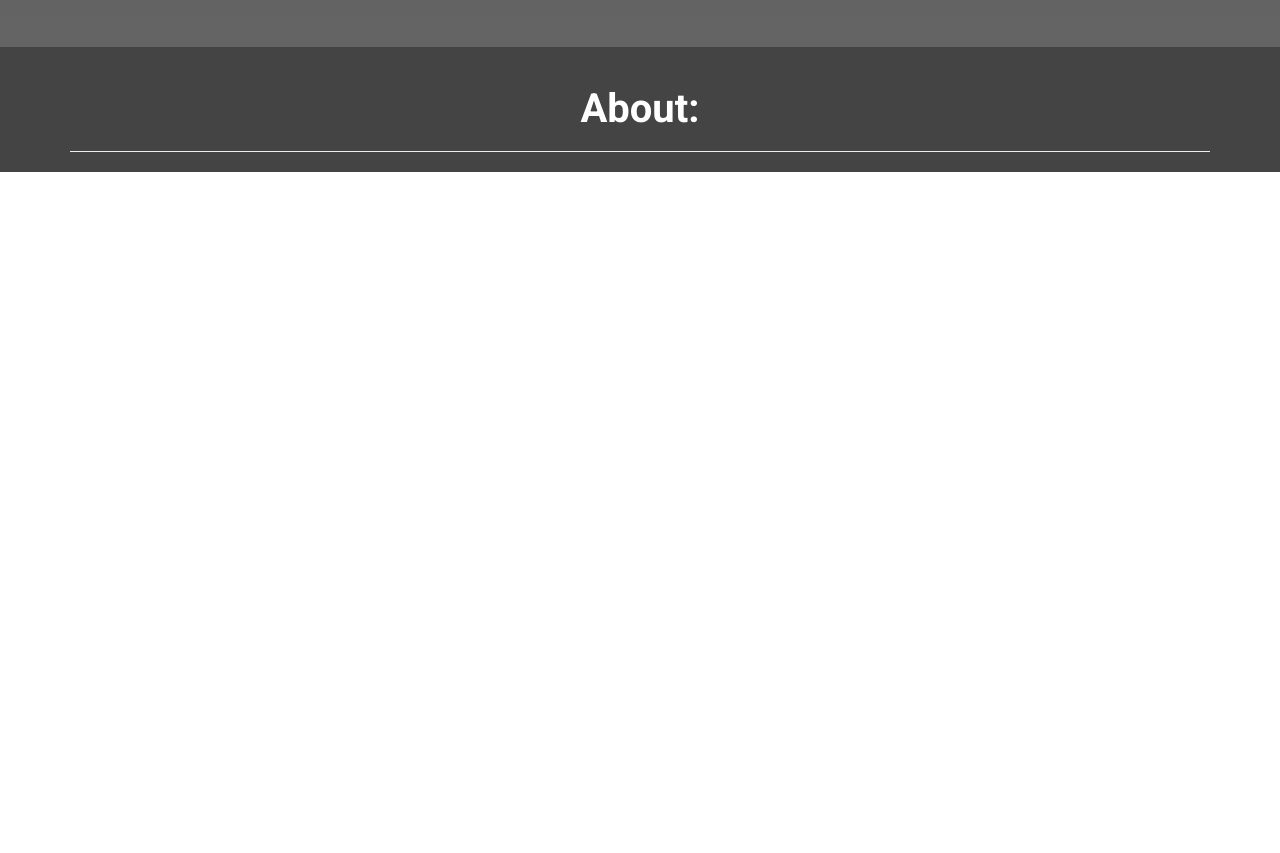
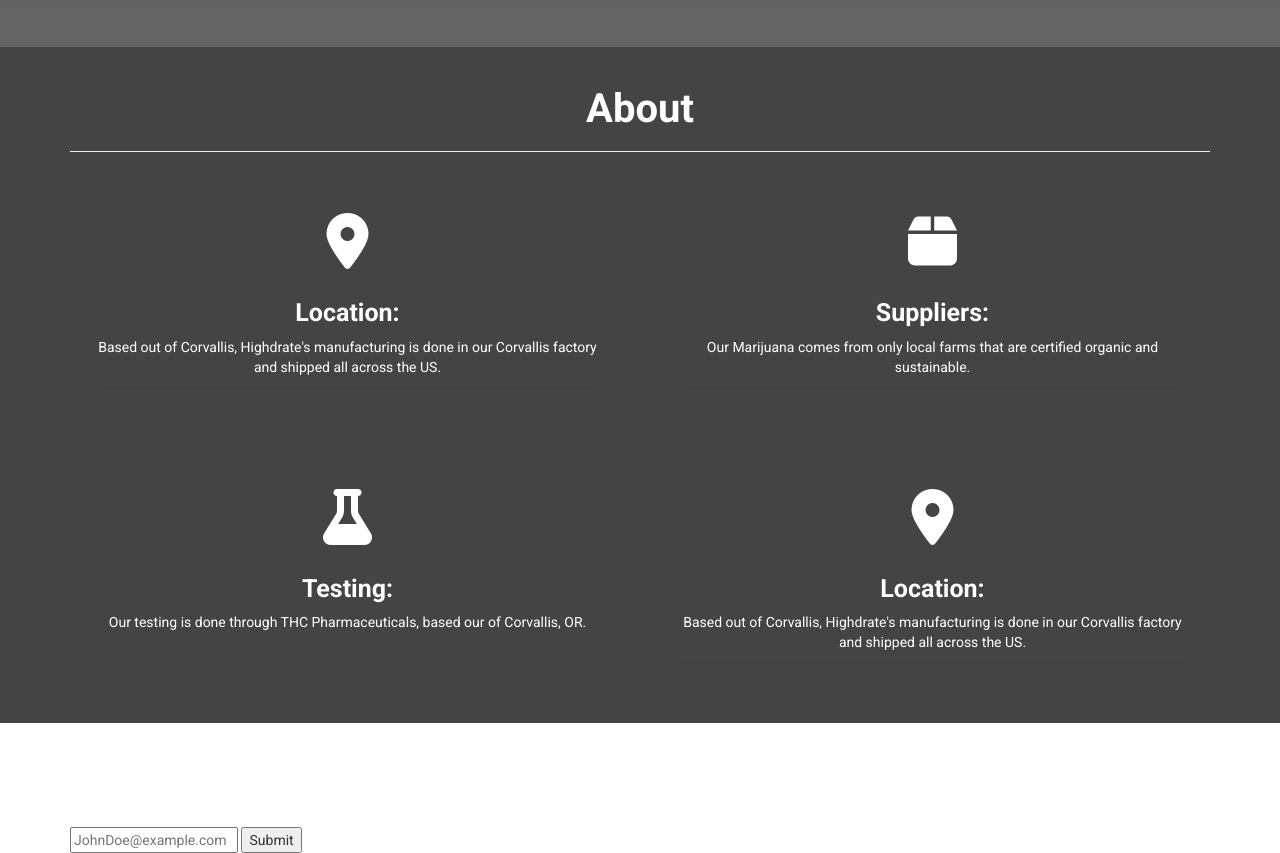
Before and after one commit to jamisoncozart/highdrate, a plain HTML site: page index.html in a window 1280 px wide. Shown: the part 1758-2611 px from the top of the page. Before the commit the page ends 1930 px from the top, so only its background shows below. Drawn offline with Linux system fonts and the light colour scheme.

Commit message:
Add about section and hover effects

```diff
--- a/css/styles.css
+++ b/css/styles.css
@@ -82,6 +82,18 @@
   color: #fff;
   border: 2px solid #fff;
   border-radius: 10px;
+  position: relative;
+  top: 0;
+  transition: top ease 0.1s;
+}
+
+.products-section .well:hover {
+  -webkit-box-shadow: 7px 7px 26px -4px rgba(0,0,0,0.75);
+  -moz-box-shadow: 7px 7px 26px -4px rgba(0,0,0,0.75);
+  box-shadow: 7px 7px 26px -4px rgba(0,0,0,0.75);
+  opacity: 0.8;
+  top: -10px;
+  transition: 0.1s;
 }
 
 .products-section .content {
@@ -98,4 +110,17 @@
 .about-section {
   text-align: center;
   background-color: #444;
+  color: #fff;
 }
+
+.about-section .panel {
+  background-color: #444;
+}
+
+.fas {
+  margin: 0 0 20px 0;
+}
+
+.about-section .col-lg-6{
+  padding: 40px;
+}
--- a/index.html
+++ b/index.html
@@ -1,11 +1,14 @@
 <!DOCTYPE html>
 <html>
+
 <head>
   <title>Highdrate</title>
   <link href="https://fonts.googleapis.com/css?family=Roboto:400,700&display=swap" rel="stylesheet">
+  <script src="https://kit.fontawesome.com/168ac3dde5.js" crossorigin="anonymous"></script>
   <link rel="stylesheet" href="css/bootstrap.css" type="text/css">
   <link rel="stylesheet" href="css/styles.css" type="text/css">
 </head>
+
 <body>
   <nav class="navbar navbar-fixed-top navbar-inverse">
     <div class="navbar-header">
@@ -25,7 +28,7 @@
   </div>
   <div class="products-section">
     <div class="container">
-        <h2>Products:</h2>
+      <h2>Products</h2>
       <hr>
       <div class="row">
         <div class="col-lg-4">
@@ -99,10 +102,52 @@
   </div>
   <div class="about-section">
     <div class="container">
-        <h2>About:</h2>
+      <h2>About</h2>
       <hr>
-
+      <div class="row">
+        <div class="col-lg-6">
+          <div class="panel">
+            <i class="fas fa-map-marker-alt fa-4x"></i>
+            <h3>Location:</h3>
+            <p>Based out of Corvallis, Highdrate's manufacturing is done in our Corvallis factory and shipped all across
+              the US.</p>
+          </div>
+        </div>
+        <div class="col-lg-6">
+          <div class="panel">
+            <i class="fas fa-box fa-4x"></i>
+            <h3>Suppliers:</h3>
+            <p>Our Marijuana comes from only local farms that are certified organic and sustainable.</p>
+          </div>
+        </div>
+        <div class="col-lg-6">
+          <div class="panel">
+            <i class="fas fa-flask fa-4x"></i>
+            <h3>Testing:</h3>
+            <p>Our testing is done through THC Pharmaceuticals, based our of Corvallis, OR.
+            </p>
+          </div>
+        </div>
+        <div class="col-lg-6">
+          <div class="panel">
+            <i class="fas fa-map-marker-alt fa-4x"></i>
+            <h3>Location:</h3>
+            <p>Based out of Corvallis, Highdrate's manufacturing is done in our Corvallis factory and shipped all across
+              the US.</p>
+          </div>
+        </div>
+      </div>
+    </div>
+  </div>
+  <div class="contact-section">
+    <div class="container">
+      <h2>Contact Us</h2>
+      <form>
+        <input type="email" placeholder="JohnDoe@example.com">
+        <input type="submit">
+      </form>
     </div>
   </div>
 </body>
+
 </html>
```
Lines whose indentation alone changed are shown as unchanged.
